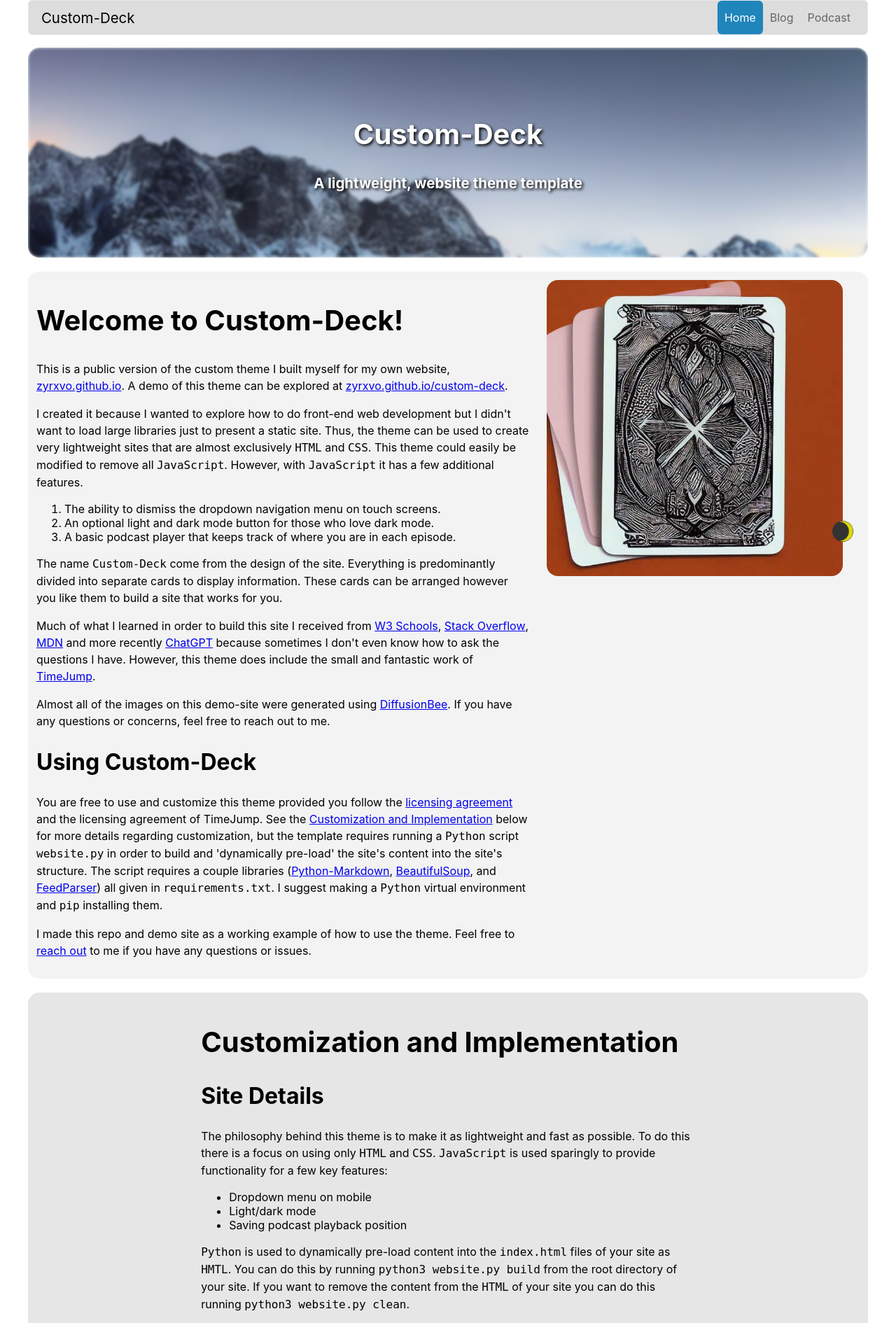
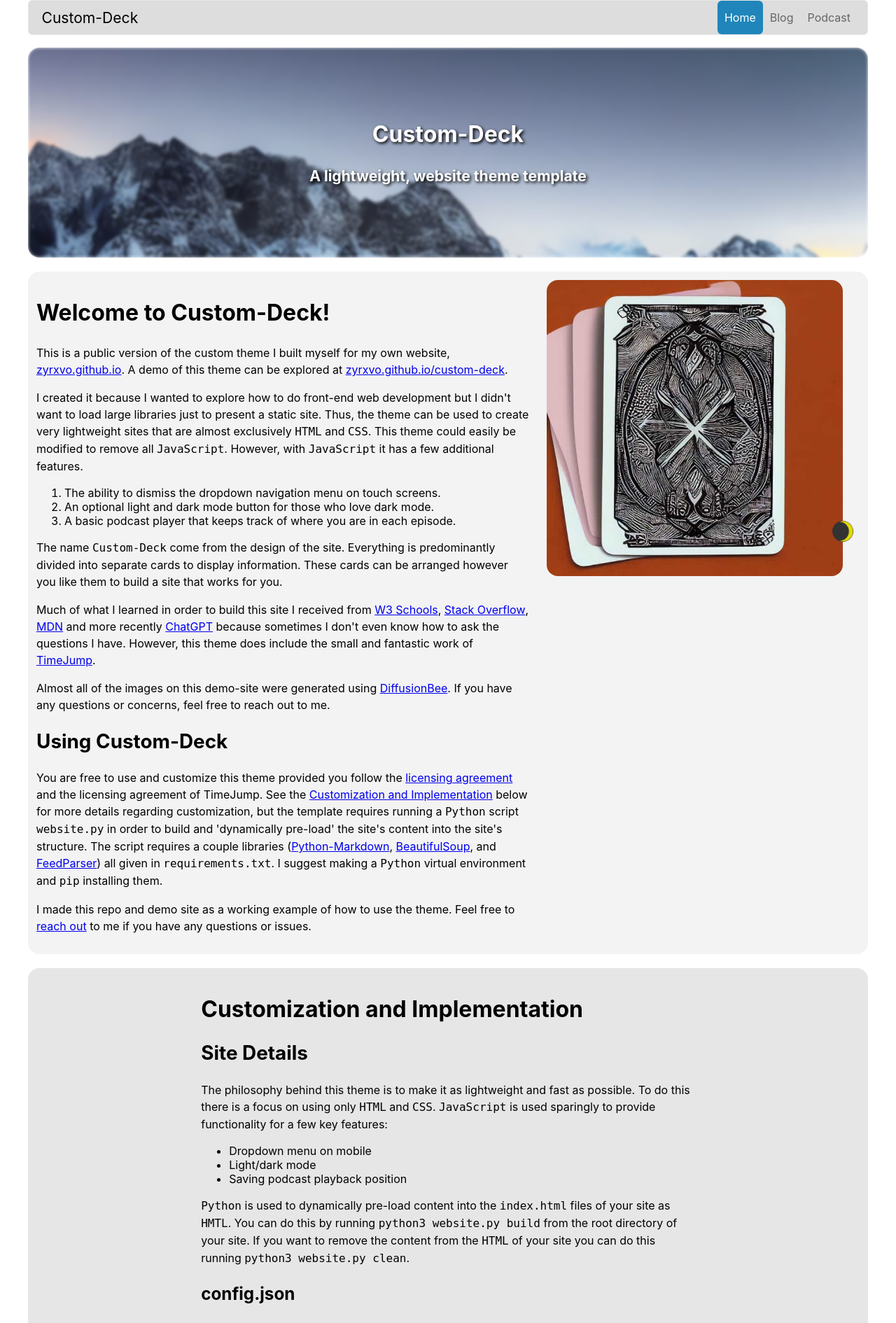
Before and after one commit to zyrxvo/custom-deck, a PHP site: page /index.html in a window 1280 px wide. Shown: the top 1890 px of the page at 70% size. Run offline with PHP 8.4, Linux system fonts and the light colour scheme.

Commit message:
Updated Header font sizes.

```diff
--- a/main.css
+++ b/main.css
@@ -10,8 +10,8 @@
 :root {
 	--max-width: 1200px;
 	--base-font-size: 16px;
-	--base-h1-size: 2.5em;
-	--base-header-scale-factor: 1.25;
+	--base-h1-size: 2em;
+	--base-header-scale-factor: 1.148698354997035;
 	--button-border-radius: 0.375em;
 	--card-border-radius: 1em;
 	--base-line-height: 1.5;
```
Also changed, not shown: 1 other file.
